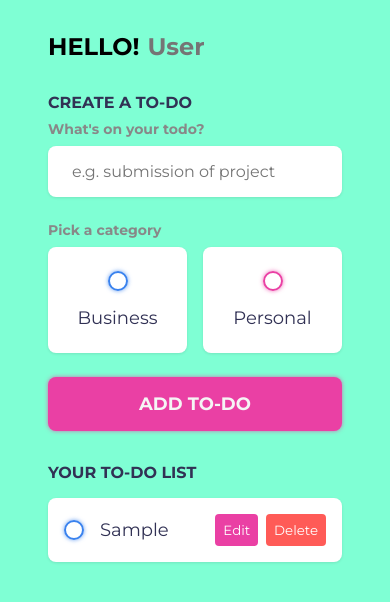
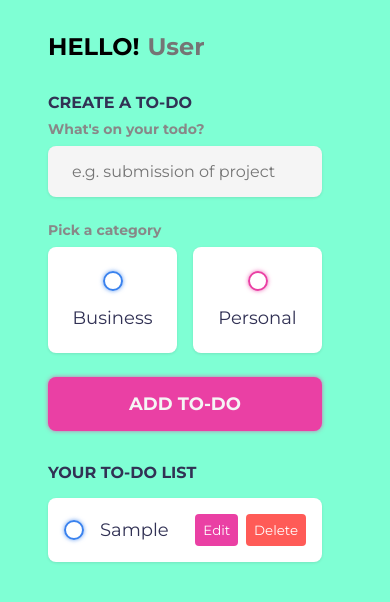
Before and after one commit to ravikumar8043/todo-list, a plain HTML site: page index.html in a window 390 px wide. Both pictures are taken after typing "Sample" into the empty fields and a click on the input "Add to-do". Drawn offline with Linux system fonts and the light colour scheme.

Commit message:
Update styles.css

```diff
--- a/styles.css
+++ b/styles.css
@@ -22,7 +22,13 @@
 	box-sizing: border-box;
 	font-family: 'montserrat', sans-serif;
 }
+@media screen and (max-width:500px) {
+	section{
 
+	width: 100%;
+
+	}
+}
 input:not([type="radio"]):not([type="checkbox"]), button {
 	appearance: none;
 	border: none;
@@ -35,20 +41,16 @@ input:not([type="radio"]):not([type="checkbox"]), button {
 body {
 	/* background-image: url('image/background.jpg'); */
     background-color: aquamarine;
+	margin-right: 20px;
 }
-@media screen and (max-width:500px) {
-	section{
 
-	width: 100%;
-
-	}
-}
-section {
+.greeting,.create-todo {
 	margin-top: 2rem;
 	margin-bottom: 2rem;
 	padding-left: 3rem;
 	padding-right: 3rem;
 }
+
 
 h3 {
 	color: var(--dark);
@@ -87,7 +89,7 @@ h4 {
 	font-size: 1rem;
 	padding: 1rem 1.5rem;
 	color: var(--dark);
-	background-color: #FFF;
+	background-color:whitesmoke;
 	border-radius: 0.5rem;
 	box-shadow: var(--shadow);
 	margin-bottom: 1.5rem;
@@ -168,7 +170,7 @@ input:checked ~ .bubble::after {
 
 	font-size: 1.125rem;
 	padding: 1rem 1.5rem;
-	color: whitesmoke;
+	color:whitesmoke;
 	font-weight: 700;
 	text-transform: uppercase;
 	background-color: var(--primary);
@@ -186,38 +188,48 @@ input:checked ~ .bubble::after {
 
 .todo-list .list {
 	margin: 1rem 0;
+
+}
+.todo-list{
+	margin-top: 2rem;
+	margin-bottom: 2rem;
+	padding-left: 3rem;
+	padding-right: 3rem;
 }
 
 .todo-list .todo-item {
 	display: flex;
 	align-items: center;
-	background-color: #FFF;
+	background-color: white;
 	padding: 1rem;
 	border-radius: 0.5rem;
 	box-shadow: var(--shadow);
 	margin-bottom: 1rem;
+
 }
 
 .todo-item label {
 	display: block;
 	margin-right: 1rem;
 	cursor: pointer;
+
 }
 
 .todo-item .todo-content {
-	flex: 1 1 0%;
+	flex: content;
+
 }
 
 .todo-item .todo-content input {
 	color: var(--dark);
 	font-size: 1.125rem;
-	width:100%;
+	width: 100%;
 }
 @media screen and (max-width:500px){
 	.todo-item .todo-content input{
 		width: 80%;
 	}
-
+}
 .todo-item .actions {
 	display: flex;
     align-items: center;
@@ -230,6 +242,7 @@ input:checked ~ .bubble::after {
 	color: #FFF;
 	cursor: pointer;
 	transition: 0.2s ease-in-out;
+
 }
 
 .todo-item .actions button:hover {
@@ -239,6 +252,7 @@ input:checked ~ .bubble::after {
 .todo-item .actions .edit {
 	margin-right: 0.5rem;
 	background-color: var(--primary);
+
 }
 
 .todo-item .actions .delete {
@@ -249,14 +263,3 @@ input:checked ~ .bubble::after {
 	text-decoration: line-through;
 	color: var(--grey);
 }
-th{
-   /* text-align: center; */
-
-}
-  .th1{
-    text-align: left;
-  }
-  .th2{
-     text-align: right;
-
-}
```
